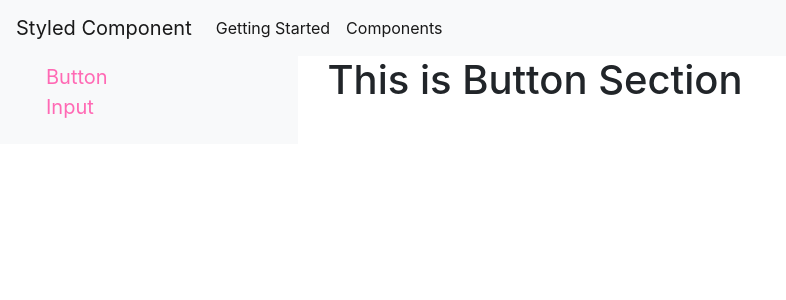
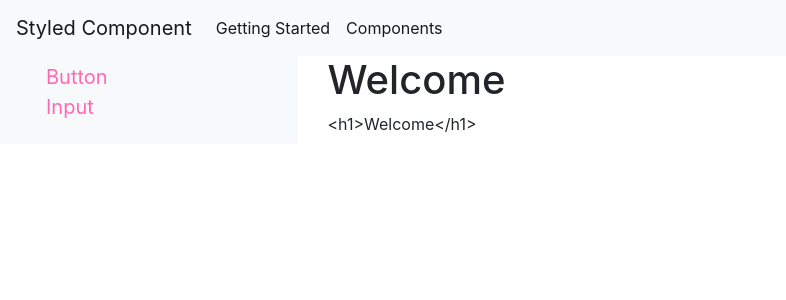
Before and after one commit to AtharLaique/styled-component, a React (Create React App) app: page /components in a window 1280 px wide. Shown: the top 300 px of the page, without its empty margins (0-786 px from the left). Built offline with nearby package versions, Linux system fonts and the light colour scheme.

Commit message:
How to show raw html

```diff
--- a/src/sections/Buttons.jsx
+++ b/src/sections/Buttons.jsx
@@ -1,9 +1,10 @@
-import React from 'react';
+import React from "react";
 
 export default function Buttons() {
-    return (
-        <div>
-            <h1>This is Button Section</h1>
-        </div>
-    )
+  return (
+    <div>
+        <h1>Welcome</h1>
+        {"<h1>Welcome</h1>"}
+    </div>
+  );
 }
```
